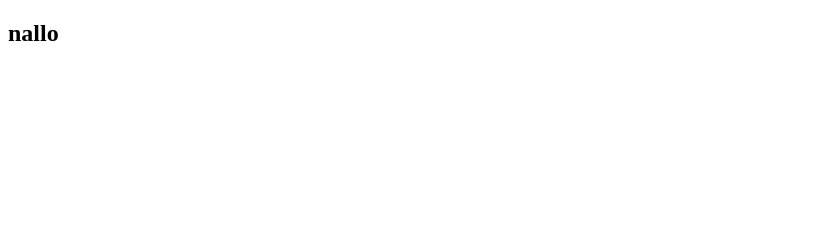
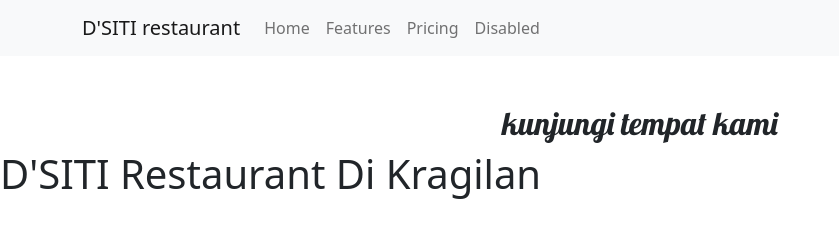
Before and after one commit to sitianah/belajar_coding, a plain HTML site: page index.html in a window 1280 px wide. Shown: the whole page, without its empty margins (0-839 px from the left). Drawn offline with nearby package versions, Linux system fonts and the light colour scheme.

Commit message:
update D'SITI Restaurant

```diff
--- a/index.html
+++ b/index.html
@@ -4,9 +4,56 @@
     <meta charset="UTF-8">
     <meta http-equiv="X-UA-Compatible" content="IE=edge">
     <meta name="viewport" content="width=device-width, initial-scale=1.0">
-    <title>Document</title>
+    <link href="https://cdn.jsdelivr.net/npm/bootstrap@5.2.0-beta1/dist/css/bootstrap.min.css" rel="stylesheet" integrity="sha384-0evHe/X+R7YkIZDRvuzKMRqM+OrBnVFBL6DOitfPri4tjfHxaWutUpFmBp4vmVor" crossorigin="anonymous">
+    <title>D'SITI Restaurant Di Kragilan</title>
 </head>
 <body>
-    <h2>nallo</h2>
+    <style>
+        @import url('https://fonts.googleapis.com/css2?family=Lobster&display=swap');
+        h2{
+            font-family: 'Lobster', cursive;
+        }
+        </style>
+    <header>
+
+        <div class="bg-light">
+            <nav class="navbar navbar-expand-lg container">
+              <div class="container-fluid">
+                <a class="navbar-brand" href="#">D'SITI restaurant</a>
+                <button class="navbar-toggler" type="button" data-bs-toggle="collapse" data-bs-target="#navbarNav" aria-controls="navbarNav" aria-expanded="false" aria-label="Toggle navigation">
+                    <span class="navbar-toggler-icon"></span>
+                  </button>
+                  <div class="collapse navbar-collapse " id="navbarNav">
+                    <ul class="navbar-nav">
+                      <li class="nav-item">
+                        <a class="nav-link " aria-current="page" href="#">Home</a>
+                      </li>
+                      <li class="nav-item">
+                        <a class="nav-link" href="#">Features</a>
+                      </li>
+                      <li class="nav-item">
+                        <a class="nav-link" href="#">Pricing</a>
+                      </li>
+                      <li class="nav-item">
+                        <a class="nav-link ">Disabled</a>
+                      </li>
+                    </ul>
+                  </div>
+              </div>
+            </nav>
+          </div>
+    </header>
+
+    <div>
+         <div class="d-block h-100">
+            <h2 class=" d-flex justify-content-center mt-5"> kunjungi tempat kami</h2>
+         </div>
+    </div>
+
+
+    <h1 >D'SITI Restaurant Di Kragilan </h1>
+      </body>
+<script src="https://cdn.jsdelivr.net/npm/bootstrap@5.2.0-beta1/dist/js/bootstrap.bundle.min.js" integrity="sha384-pprn3073KE6tl6bjs2QrFaJGz5/SUsLqktiwsUTF55Jfv3qYSDhgCecCxMW52nD2" crossorigin="anonymous"></script>
+
 </body>
 </html>
```
Also changed, not shown: 1 other file.
